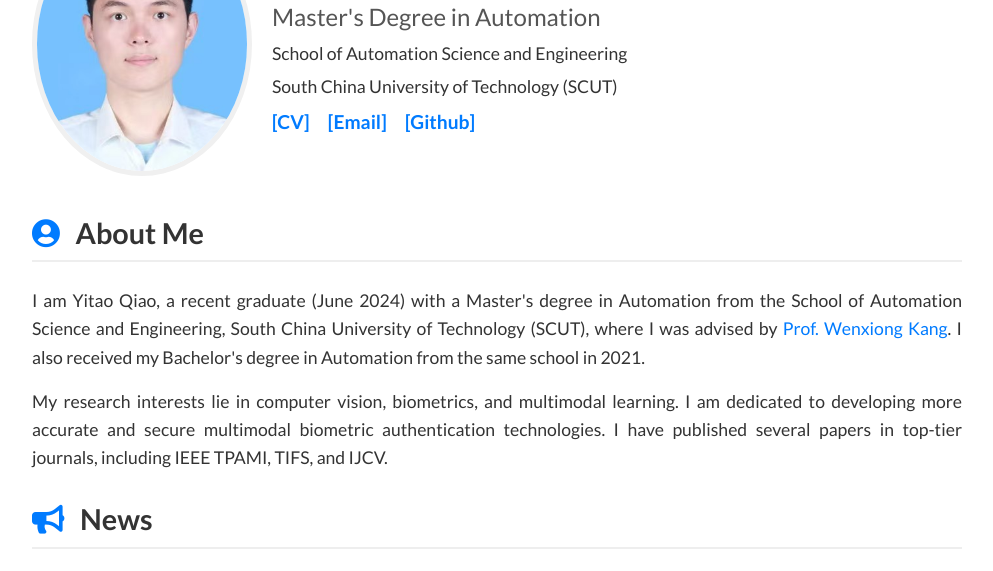
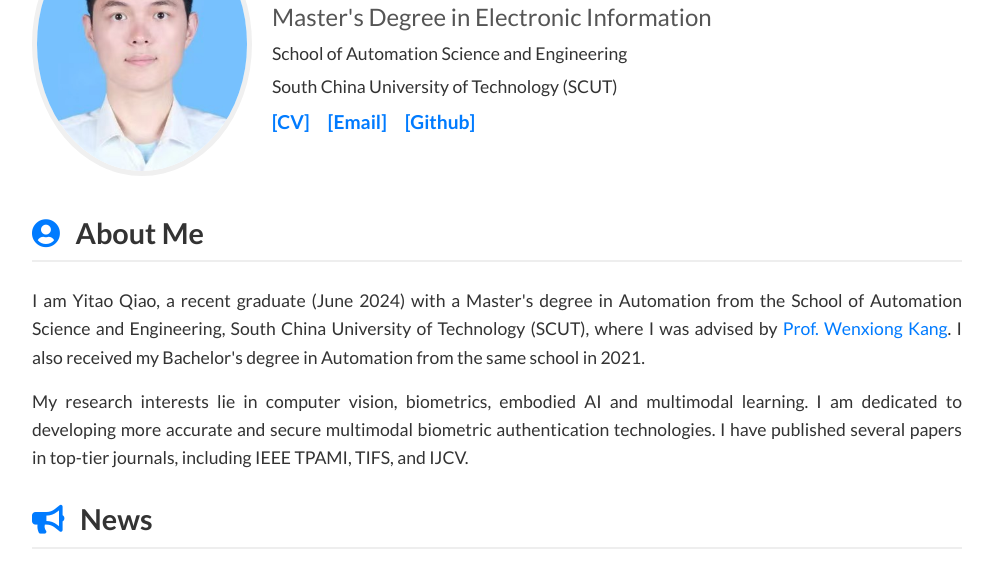
Before and after one commit to Joey-tao/Joey-tao.github.io, a plain HTML site: page index.html in a window 1280 px wide. Shown: the part 186-757 px from the top of the page, without its empty margins (143-1136 px from the left). Drawn offline with nearby package versions, Linux system fonts and the light colour scheme.

Commit message:
Update index.html

```diff
--- a/index.html
+++ b/index.html
@@ -220,7 +220,7 @@
                 </div>
                 <div class="col-md-9 profile-info text-center text-md-left">
                     <h1>Yitao Qiao</h1>
-                    <h2>Master's Degree in Automation</h2>
+                    <h2>Master's Degree in Electronic Information</h2>
                     <p>School of Automation Science and Engineering</p>
                     <p>South China University of Technology (SCUT)</p>
                     <div class="social-links">
@@ -241,7 +241,7 @@
                 I am Yitao Qiao, a recent graduate (June 2024) with a Master's degree in Automation from the School of Automation Science and Engineering, South China University of Technology (SCUT), where I was advised by <a href="https://www.scholat.com/auwxkang">Prof. Wenxiong Kang</a>. I also received my Bachelor's degree in Automation from the same school in 2021.
             </p>
             <p>
-                My research interests lie in computer vision, biometrics, and multimodal learning. I am dedicated to developing more accurate and secure multimodal biometric authentication technologies. I have published several papers in top-tier journals, including IEEE TPAMI, TIFS, and IJCV.
+                My research interests lie in computer vision, biometrics, embodied AI and multimodal learning. I am dedicated to developing more accurate and secure multimodal biometric authentication technologies. I have published several papers in top-tier journals, including IEEE TPAMI, TIFS, and IJCV.
             </p>
         </section>
 
```
